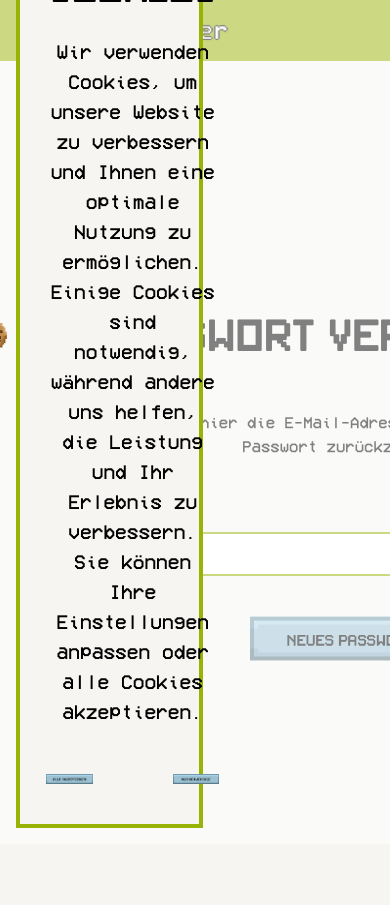
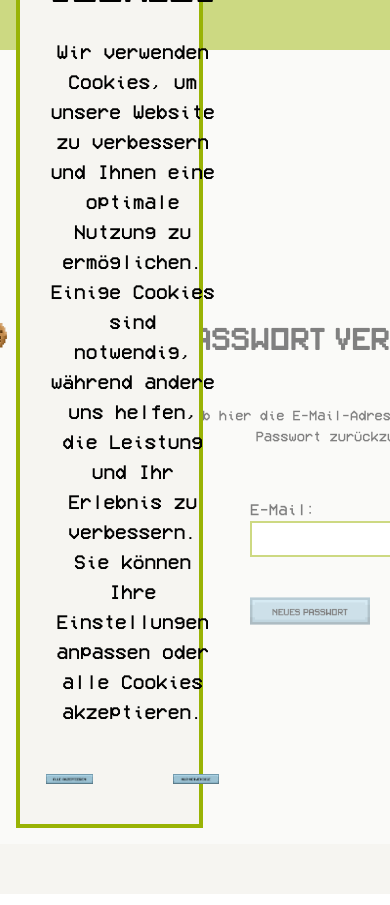
Before and after one commit to linguExplorer/linguExplorer, a Vue app in the folder webpage/: page /forgotPassword in a window 390 px wide. Shown: the top 905 px of the page. Built offline with nearby package versions, Linux system fonts and the light colour scheme.

Commit message:
update responsive

```diff
--- a/webpage/src/pages/ForgotPassword.vue
+++ b/webpage/src/pages/ForgotPassword.vue
@@ -1,33 +1,35 @@
 <template>
         <header class="bg-[#99b305] text-black sticky top-0 z-10 w-full">
             <section class="w-full py-2 flex justify-between items-center px-4">
-            <img src="@/assets/xx_Images/xx_Images/wordmark/wordmark_hell_scaled.png" alt="Logo" class="w-1/8 max-w-[200px] ml-4" />
+            <img
+            src="@/assets/xx_Images/xx_Images/wordmark/wordmark_hell_scaled.png"
+            alt="Logo"
+            class="w-1/8 max-w-[150px] ml-4 sm:w-1/3 sm:max-w-[200px]" />
             </section>
         </header>
 
     <div class="font-vcr m-0 text-black w-full bg-[#f6f5f1] min-h-screen flex flex-col justify-center">
 
         <!-- Überschrift -->
-        <section class="flex flex-col justify-center items-center gap-[20px] min-w-[700px]">
-            <h1 class="font-pixelsplitter text-[40px] mb-6">Passwort vergessen?</h1>
+        <section class="flex flex-col justify-center items-center gap-[20px] min-w-[700px] sm:min-w-[350px] sm:px-4">
+            <h1 class="font-pixelsplitter text-[28px] mb-6 sm:text-[40px]">Passwort vergessen?</h1>
 
-
-            <!--<p class="subtext">Gib hier die E-Mail-Adresse ein, um dein Passwort zurückzusetzen</p>-->
-            <!--<p class="subtext">instargam:</p>-->
-
-            <p class="font-size:18px font-vcr text-center">Gib hier die E-Mail-Adresse ein, um dein <br> Passwort zurückzusetzen</p>
+            <p class="text-[14px] font-vcr text-center sm:text-[18px]">Gib hier die E-Mail-Adresse ein, um dein <br> Passwort zurückzusetzen</p>
 
             <!-- Eingabeformular -->
             <form @submit.prevent="submit" class="min-w-[600px] max-w-md flex flex-col  justify-center items-center mt-[30px]">
                 <div class="input-group flex flex-col mb-4 ">
                     <label for="email">E-Mail:</label>
-                    <input type="email" id="email" v-model="data.email" required class="
-                    font-vcr bg-white border-[#9cb405] border-[2px] min-w-[500px] p-2"/>
+                    <input type="email" id="email" v-model="data.email" required
+                    class="font-vcr bg-white border-[#9cb405] border-[2px] p-1 sm:p-2 sm:text-sm min-w-[200px]"/>
                 </div>
 
                 <!-- Passwort-Button -->
-                <button type="submit" class="w-1/3 mt-6 ">
-                    <img src="@/assets/xx_Images/xx_Images/Buttons/button neues passwort.png" alt="Neues Passwort"  />
+                <button type="submit" class="w-1/3 mt-6 text-centersm:w-full">
+                    <img src="@/assets/xx_Images/xx_Images/Buttons/button neues passwort.png"
+                    alt="Neues Passwort"
+                    class="max-w-[120px] sm:max-w-[200px] w-full"
+                    />
                 </button>
             </form>
         </section>
```
